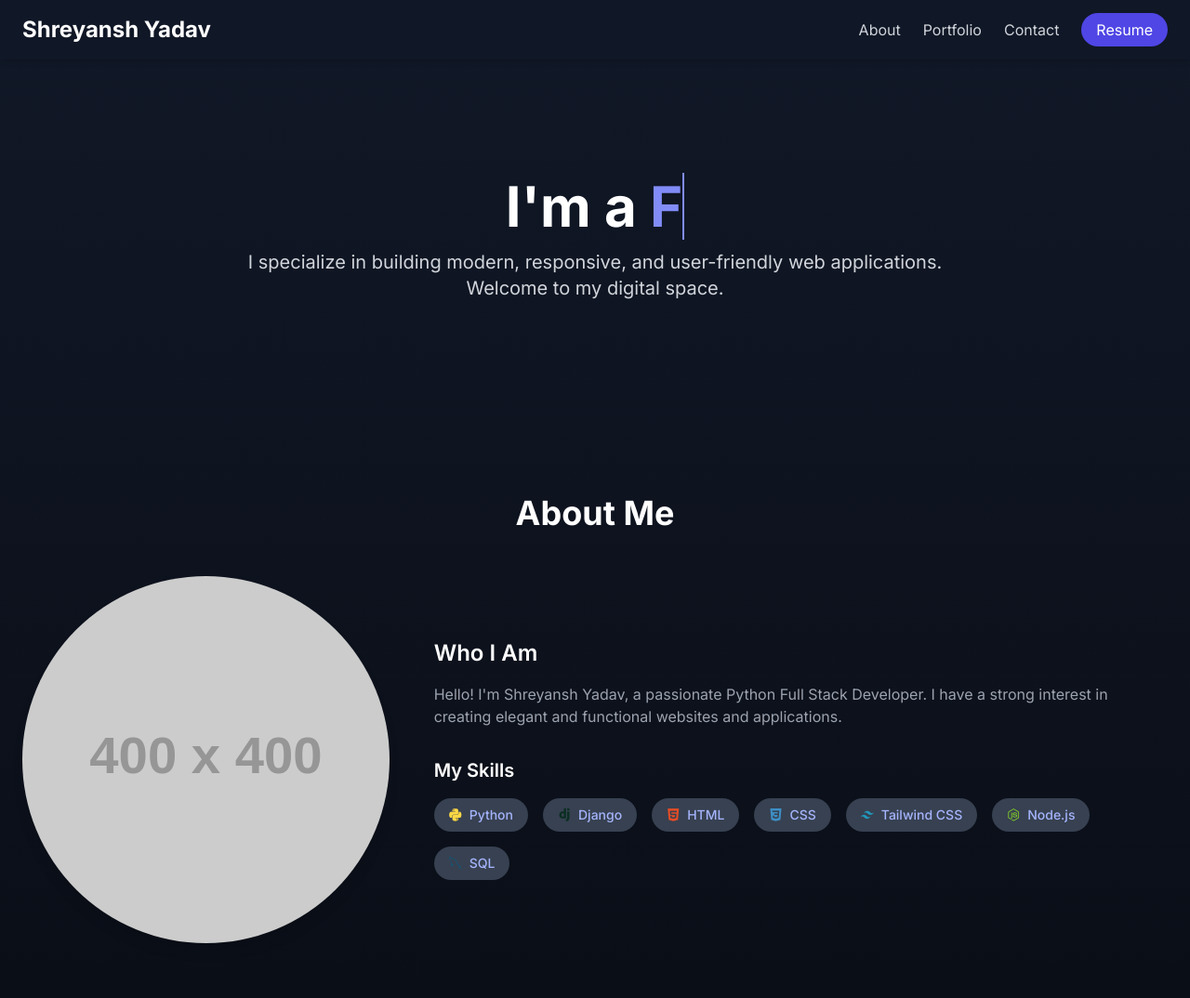
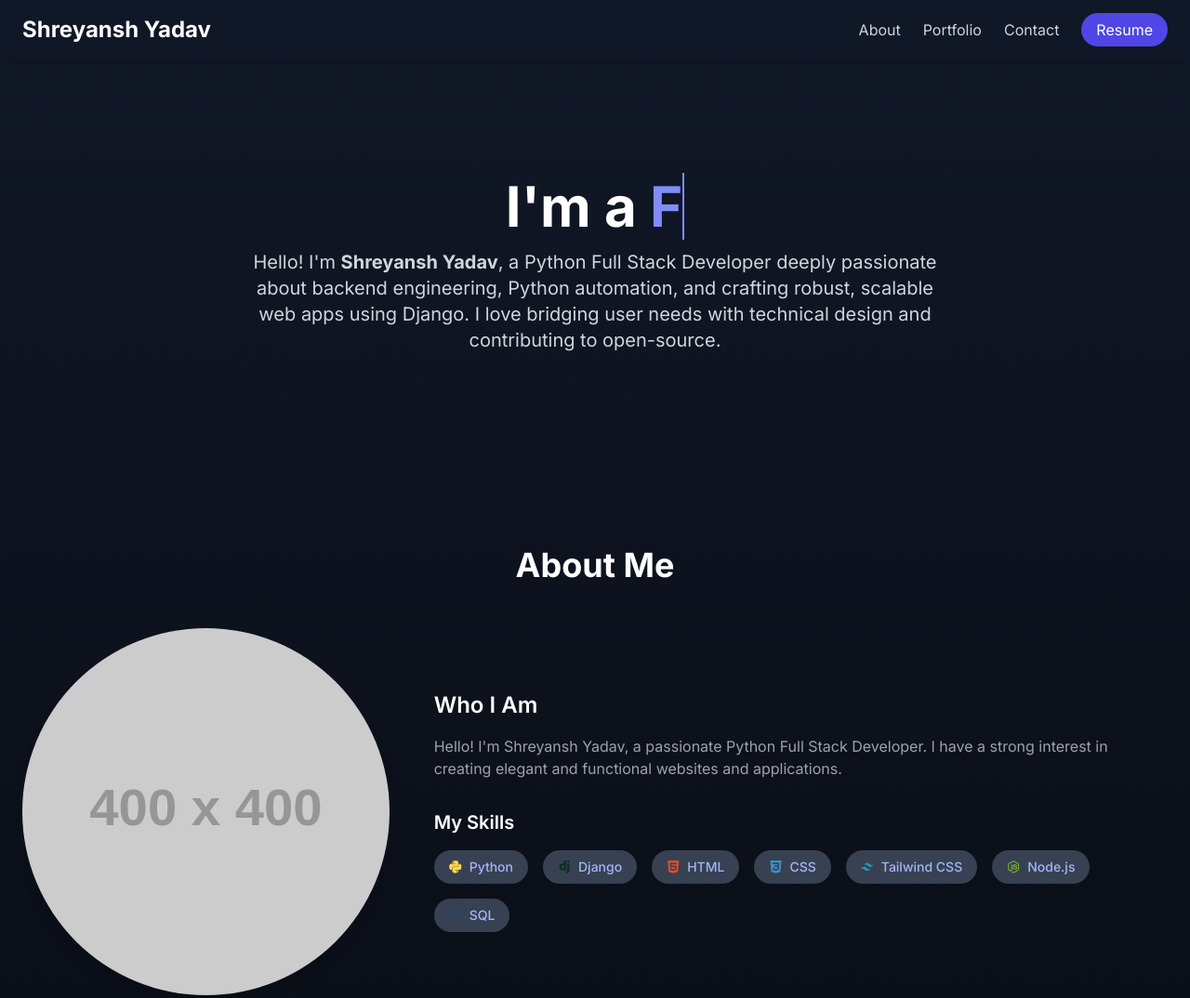
Before and after one commit to 003shrey/FUTURE_FS_01, a website: page index.html in a window 1280 px wide. Shown: the top 1074 px of the page at 93% size. Drawn offline with nearby package versions, Linux system fonts and the light colour scheme; placeholder pictures from the web are drawn by us.

Commit message:
details added

```diff
--- a/index.html
+++ b/index.html
@@ -86,7 +86,7 @@
                     I'm a <span id="typing-text" class="text-indigo-400"></span><span class="border-r-2 border-indigo-400 animate-pulse"></span>
                 </h1>
                 <p class="mt-4 text-lg md:text-xl text-gray-300 max-w-3xl mx-auto">
-                    I specialize in building modern, responsive, and user-friendly web applications. Welcome to my digital space.
+                    Hello! I'm <strong>Shreyansh Yadav</strong>, a Python Full Stack Developer deeply passionate about backend engineering, Python automation, and crafting robust, scalable web apps using Django. I love bridging user needs with technical design and contributing to open-source.
                 </p>
             </div>
         </section>
```
